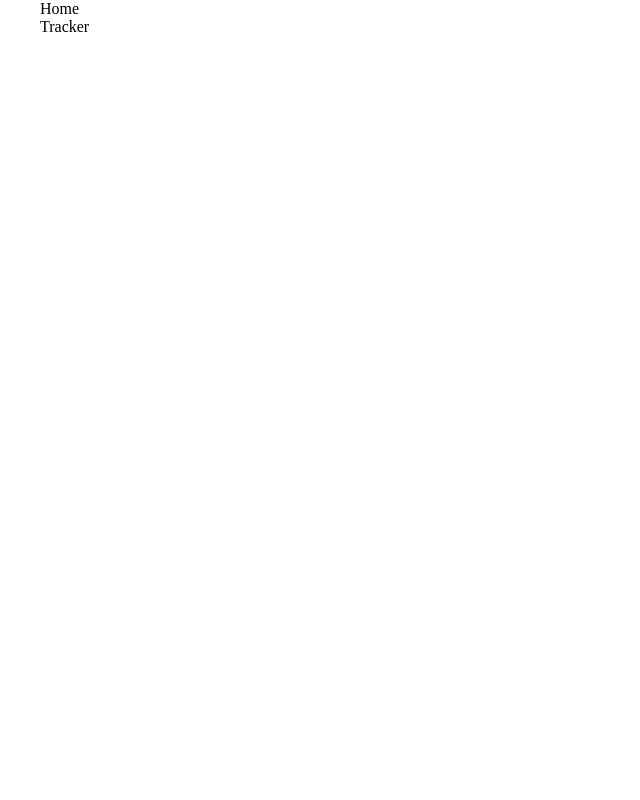
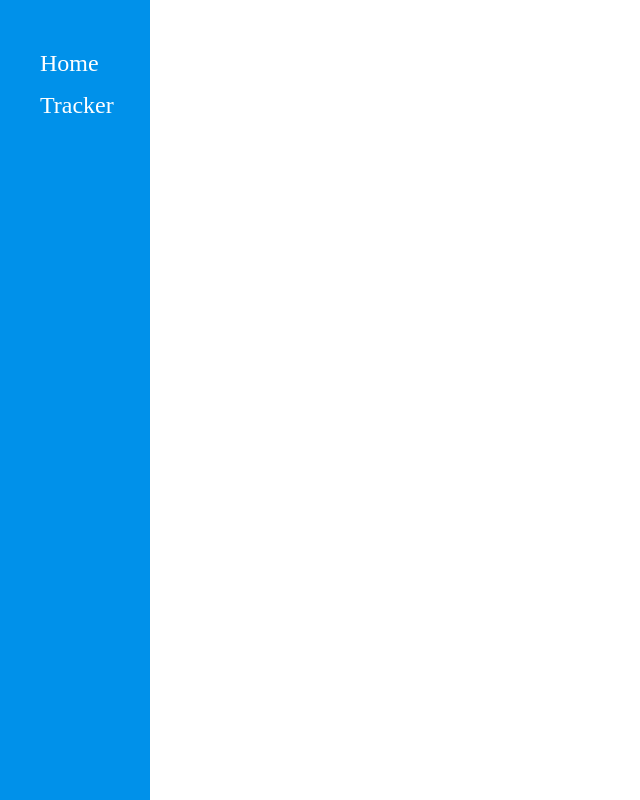
Before and after one commit to Coder-Dai/job-tracker, a React (Create React App) app: page / in a window 1280 px wide. Shown: the whole page, without its empty margins (0-640 px from the left). Built offline with nearby package versions, Linux system fonts and the light colour scheme.

Commit message:
Add basic styling for the navbar

```diff
--- a/src/components/Nav.jsx
+++ b/src/components/Nav.jsx
@@ -3,7 +3,7 @@ import './nav.css'
 const Nav = () => {
   return (
     <nav>
-      <ul>
+      <ul className='nav-list'>
         <li>Home</li>
         <li>Tracker</li>
       </ul>
--- a/src/components/nav.css
+++ b/src/components/nav.css
@@ -0,0 +1,12 @@
+.nav-list {
+    height: 100vh;
+    width: 150px;
+    background-color: #0091EA;
+    padding-top: 50px;
+}
+
+.nav-list > li {
+    font-size: 1.5rem;
+    margin-bottom: 15px;
+    color: #fff;
+}
```
